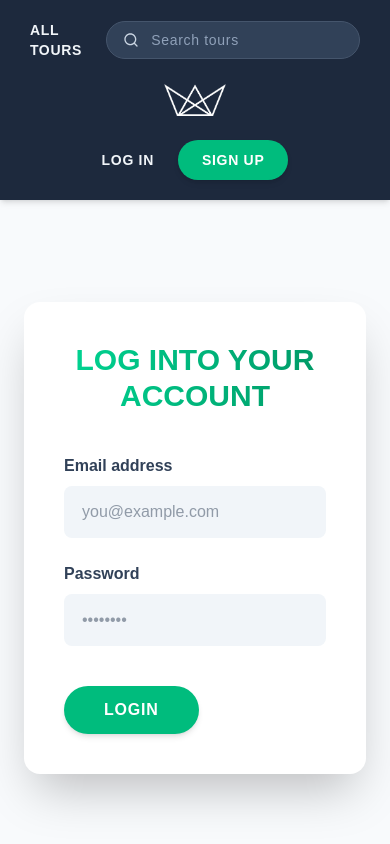
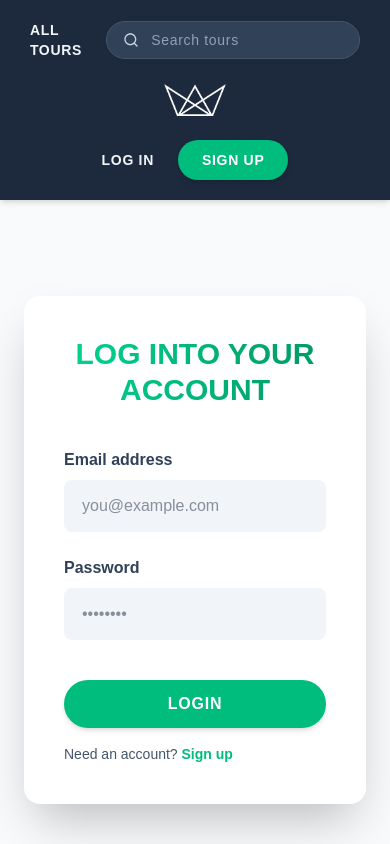
Before and after one commit to Farhan0614/natours-client, a Next.js app: page /login in a window 390 px wide. Shown: the top 844 px of the page. Built offline with nearby package versions, Linux system fonts and the light colour scheme; no server answers.

Commit message:
adding the signup page

```diff
--- /dev/null
+++ b/app/_components/auth/AuthForm.js
@@ -0,0 +1,171 @@
+// src/app/_components/auth/AuthForm.js
+"use client";
+
+import { useState } from "react";
+import { useRouter } from "next/navigation";
+import Link from "next/link";
+import { authenticate } from "../../_lib/api"; // 1. Import our new clean API function
+
+export default function AuthForm({ mode = "login" }) {
+  const isSignup = mode === "signup";
+  const router = useRouter();
+
+  // Form State
+  const [name, setName] = useState("");
+  const [email, setEmail] = useState("");
+  const [password, setPassword] = useState("");
+  const [passwordConfirm, setPasswordConfirm] = useState("");
+
+  // UI State
+  const [isLoading, setIsLoading] = useState(false);
+  const [error, setError] = useState("");
+
+  const handleSubmit = async (e) => {
+    e.preventDefault();
+    setIsLoading(true);
+    setError("");
+
+    // 2. Prepare the payload based on mode
+    const payload = isSignup
+      ? { name, email, password, passwordConfirm }
+      : { email, password };
+
+    try {
+      // 3. Call the external API function! Look how clean this is.
+      await authenticate(payload, mode);
+
+      // Success! Redirect to home and refresh the server components
+      router.push("/");
+      router.refresh();
+    } catch (err) {
+      setError(err.message);
+    } finally {
+      setIsLoading(false);
+    }
+  };
+
+  return (
+    <form onSubmit={handleSubmit} className="flex flex-col gap-6">
+      {/* Error Message Display */}
+      {error && (
+        <div className="bg-red-100 text-red-600 px-4 py-3 rounded-lg text-sm font-semibold">
+          {error}
+        </div>
+      )}
+
+      {/* Conditionally render the Name field ONLY for signup */}
+      {isSignup && (
+        <div className="flex flex-col gap-2">
+          <label htmlFor="name" className="font-bold text-slate-700">
+            Full Name
+          </label>
+          <input
+            id="name"
+            type="text"
+            placeholder="John Doe"
+            required={isSignup}
+            value={name}
+            onChange={(e) => setName(e.target.value)}
+            disabled={isLoading}
+            className="px-4 py-3 bg-slate-100 text-slate-800 rounded-lg border-2 border-transparent focus:outline-none focus:border-emerald-500 transition-all w-full disabled:opacity-50"
+          />
+        </div>
+      )}
+
+      {/* Email Group (Shared) */}
+      <div className="flex flex-col gap-2">
+        <label htmlFor="email" className="font-bold text-slate-700">
+          Email address
+        </label>
+        <input
+          id="email"
+          type="email"
+          placeholder="you@example.com"
+          required
+          value={email}
+          onChange={(e) => setEmail(e.target.value)}
+          disabled={isLoading}
+          className="px-4 py-3 bg-slate-100 text-slate-800 rounded-lg border-2 border-transparent focus:outline-none focus:border-emerald-500 transition-all w-full disabled:opacity-50"
+        />
+      </div>
+
+      {/* Password Group (Shared) */}
+      <div className={`flex flex-col gap-2 ${isSignup ? "" : "mb-4"}`}>
+        <label htmlFor="password" className="font-bold text-slate-700">
+          Password
+        </label>
+        <input
+          id="password"
+          type="password"
+          placeholder="••••••••"
+          required
+          minLength="8"
+          value={password}
+          onChange={(e) => setPassword(e.target.value)}
+          disabled={isLoading}
+          className="px-4 py-3 bg-slate-100 text-slate-800 rounded-lg border-2 border-transparent focus:outline-none focus:border-emerald-500 transition-all w-full disabled:opacity-50"
+        />
+      </div>
+
+      {/* Conditionally render the Confirm Password field ONLY for signup */}
+      {isSignup && (
+        <div className="flex flex-col gap-2 mb-4">
+          <label htmlFor="passwordConfirm" className="font-bold text-slate-700">
+            Confirm Password
+          </label>
+          <input
+            id="passwordConfirm"
+            type="password"
+            placeholder="••••••••"
+            required={isSignup}
+            minLength="8"
+            value={passwordConfirm}
+            onChange={(e) => setPasswordConfirm(e.target.value)}
+            disabled={isLoading}
+            className="px-4 py-3 bg-slate-100 text-slate-800 rounded-lg border-2 border-transparent focus:outline-none focus:border-emerald-500 transition-all w-full disabled:opacity-50"
+          />
+        </div>
+      )}
+
+      {/* Action Buttons & Links */}
+      <div className="flex flex-col sm:flex-row sm:items-center justify-between gap-4">
+        <button
+          type="submit"
+          disabled={isLoading}
+          className="bg-emerald-500 text-white uppercase px-10 py-3 rounded-full font-semibold tracking-wider hover:bg-emerald-600 hover:-translate-y-1 transition-all shadow-md hover:shadow-lg disabled:opacity-70 disabled:hover:translate-y-0"
+        >
+          {isLoading
+            ? isSignup
+              ? "Signing up..."
+              : "Logging in..."
+            : isSignup
+              ? "Sign up"
+              : "Login"}
+        </button>
+
+        {/* Toggle Link to switch pages */}
+        {isSignup ? (
+          <p className="text-slate-600 text-sm">
+            Already have an account?{" "}
+            <Link
+              href="/login"
+              className="text-emerald-500 font-semibold hover:underline"
+            >
+              Log in
+            </Link>
+          </p>
+        ) : (
+          <p className="text-slate-600 text-sm">
+            Need an account?{" "}
+            <Link
+              href="/signup"
+              className="text-emerald-500 font-semibold hover:underline"
+            >
+              Sign up
+            </Link>
+          </p>
+        )}
+      </div>
+    </form>
+  );
+}
--- a/app/_lib/api.js
+++ b/app/_lib/api.js
@@ -29,3 +29,27 @@ export const updateSettings = async (data, type, isFormData = false) => {
 
   return result; // Return success so the component knows it worked
 };
+
+export const authenticate = async (payload, mode) => {
+  const endpoint = mode === "signup" ? "/users/signup" : "/users/login";
+  const url = `${process.env.NEXT_PUBLIC_API_URL}${endpoint}`;
+
+  const res = await fetch(url, {
+    method: "POST",
+    headers: {
+      "Content-Type": "application/json",
+    },
+    credentials: "include", // CRITICAL: Sets the JWT cookie
+    body: JSON.stringify(payload),
+  });
+
+  const data = await res.json();
+
+  if (!res.ok) {
+    throw new Error(
+      data.message || `Failed to ${mode === "signup" ? "sign up" : "log in"}`,
+    );
+  }
+
+  return data;
+};
--- a/app/login/page.js
+++ b/app/login/page.js
@@ -1,3 +1,4 @@
+import AuthForm from "../_components/auth/AuthForm";
 import LoginForm from "../_components/auth/LoginForm";
 
 export const metadata = {
@@ -12,7 +13,7 @@ export default function LoginPage() {
           Log into your account
         </h2>
 
-        <LoginForm />
+        <AuthForm mode="login" />
       </div>
     </main>
   );
--- /dev/null
+++ b/app/signup/page.js
@@ -0,0 +1,19 @@
+import AuthForm from "../_components/auth/AuthForm";
+
+export const metadata = {
+  title: "Create your account | Natours",
+};
+
+export default function SignupPage() {
+  return (
+    <main className="flex items-center justify-center py-24 px-6 bg-slate-50 min-h-[80vh]">
+      <div className="bg-white shadow-2xl rounded-2xl p-10 md:p-14 max-w-[32rem] w-full">
+        <h2 className="text-3xl font-bold uppercase mb-10 text-slate-800 text-center md:text-left">
+          Create your account
+        </h2>
+        {/* Render as a Signup Form */}
+        <AuthForm mode="signup" />
+      </div>
+    </main>
+  );
+}
```
